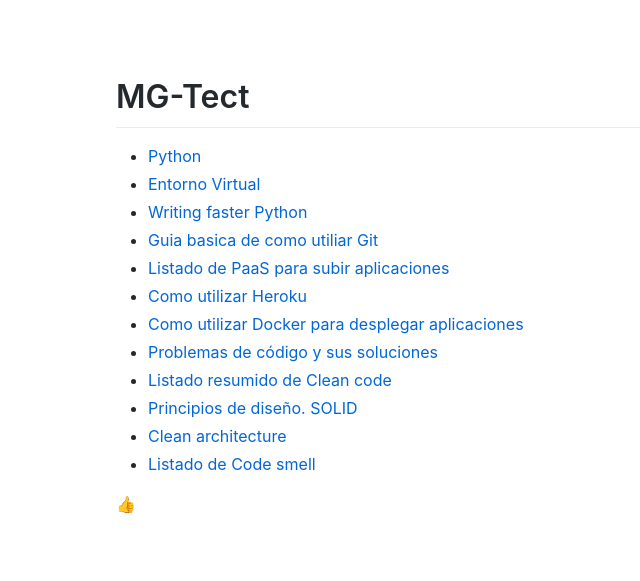
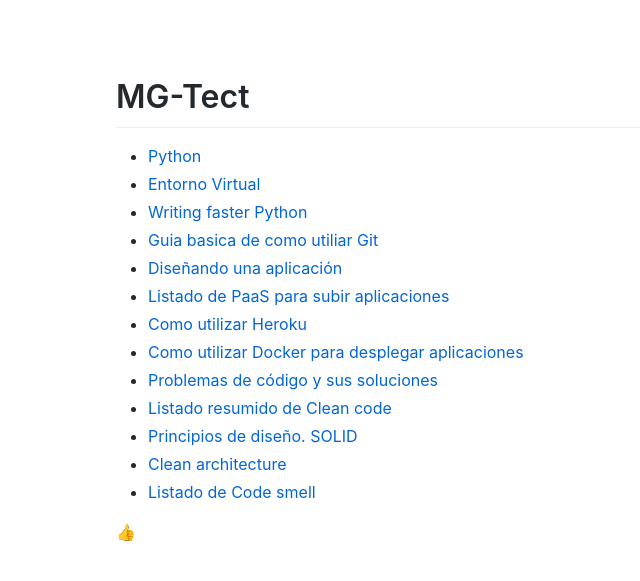
Before and after one commit to Akira3030/formacion, a Jekyll site: the page built from index.md, in a window 1280 px wide. Shown: the top 581 px of the page, without its empty margins (79-719 px from the left). Built offline with Jekyll 4.4.1, drawn with Linux system fonts in a browser that asks for light colours; emoji names are drawn with the system emoji font.

Commit message:
Update index.md

```diff
--- a/index.md
+++ b/index.md
@@ -7,6 +7,7 @@
 * [Entorno Virtual](articulos/python-entorno-virtual.md)
 * [Writing faster Python](articulos/written-faster-python.md)
 * [Guia basica de como utiliar Git](articulos/trabajando-con-github.md)
+* [Diseñando una aplicación](articulos/disenando-una-aplicacion.md)
 * [Listado de PaaS para subir aplicaciones](articulos/algunos-paas-para-nuestras-aplicaciones.md)
 * [Como utilizar Heroku](articulos/usando-heroku-para-nuestras-aplicaciones.md)
 * [Como utilizar Docker para desplegar aplicaciones](articulos/desplegando-aplicaciones-con-docker.md)
```
